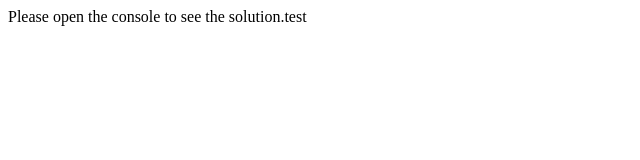
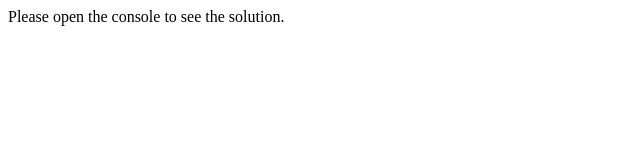
Before and after one commit to lukatarman/Creatim-exercises, a plain HTML site: page exercise-1/index.html in a window 1280 px wide. Shown: the full height of the page, 0-640 px from the left. Drawn offline with Linux system fonts and the light colour scheme.

Commit message:
removed test

```diff
--- a/exercise-1/index.html
+++ b/exercise-1/index.html
@@ -7,7 +7,7 @@
     <title>Exercise #1</title>
   </head>
   <body>
-    Please open the console to see the solution.test
+    Please open the console to see the solution.
     <script src="main.js"></script>
   </body>
 </html>
```
